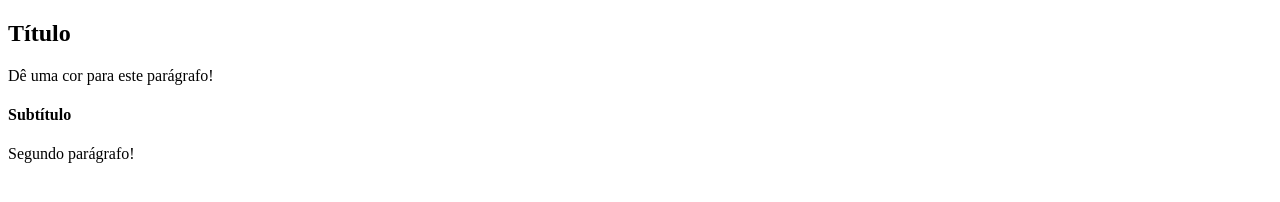
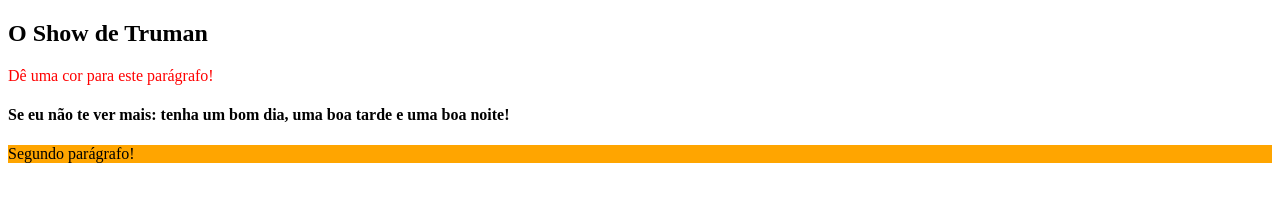
Before and after one commit to sarapds15/trybe-exercicios, a plain HTML site: page fundamentos/serie-5-javaScript-dom-eventos-e-web-storage/dia-01-javaScript-dom-seletores/index.html in a window 1280 px wide. Drawn offline with Linux system fonts and the light colour scheme.

Commit message:
resolução primeiro exercicio

```diff
--- a/fundamentos/serie-5-javaScript-dom-eventos-e-web-storage/dia-01-javaScript-dom-seletores/index.html
+++ b/fundamentos/serie-5-javaScript-dom-eventos-e-web-storage/dia-01-javaScript-dom-seletores/index.html
@@ -8,10 +8,14 @@
       <p id="second-paragraph">Segundo parágrafo!</p>
     </header>
     <script>
-    //   const paragraph = document.getElementById("paragraph");
-    //   paragraph.style.color = "red";
-    const title = document.getElementById('page-title');
-    title-innerText = "The Truman's Show";
+      const paragraph = document.getElementById("paragraph");
+      paragraph.style.color = "red";
+      const title = document.getElementById("page-title");
+      title.innerText = "O Show de Truman";
+      const secondParagraph = document.getElementById("second-paragraph");
+      secondParagraph.style.backgroundColor = "orange";
+      const subTitle = document.getElementById("subtitle");
+      subTitle.innerText = "Se eu não te ver mais: tenha um bom dia, uma boa tarde e uma boa noite!";
     </script>
   </body>
 </html>
```
